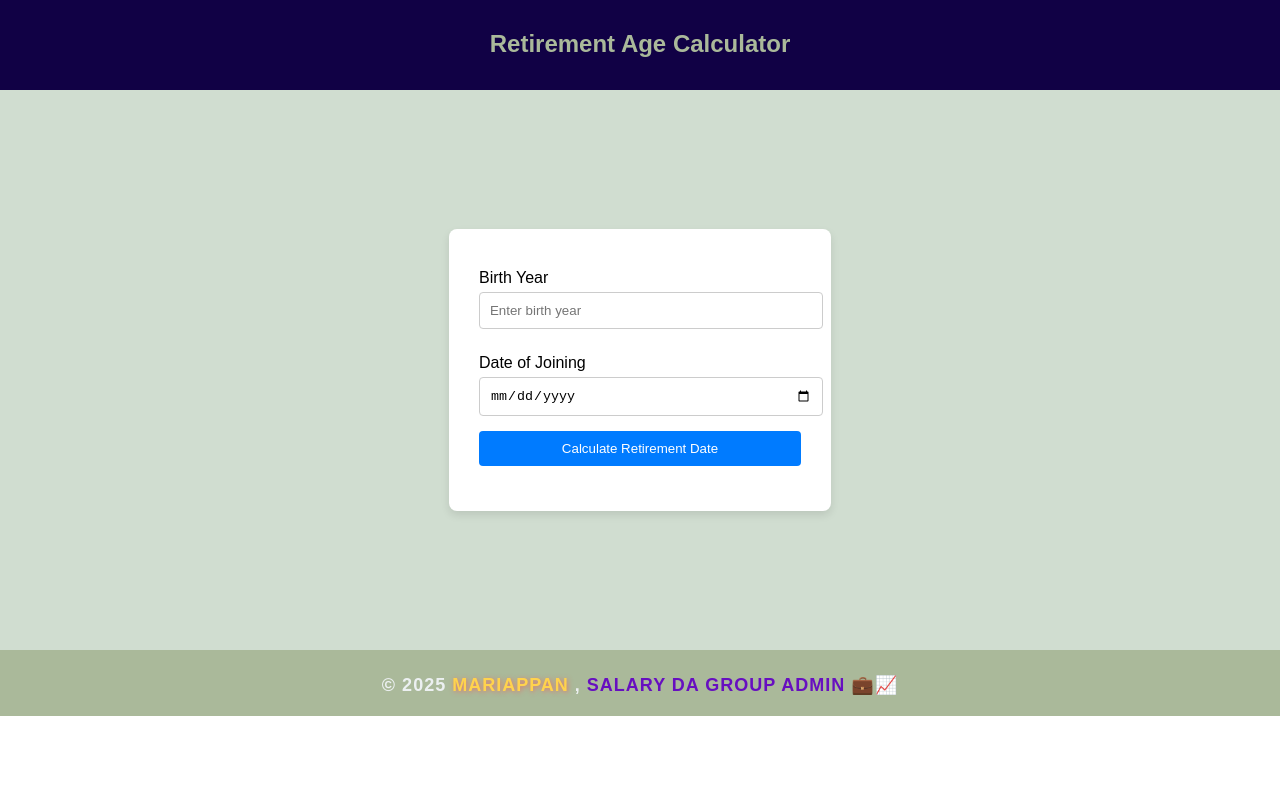
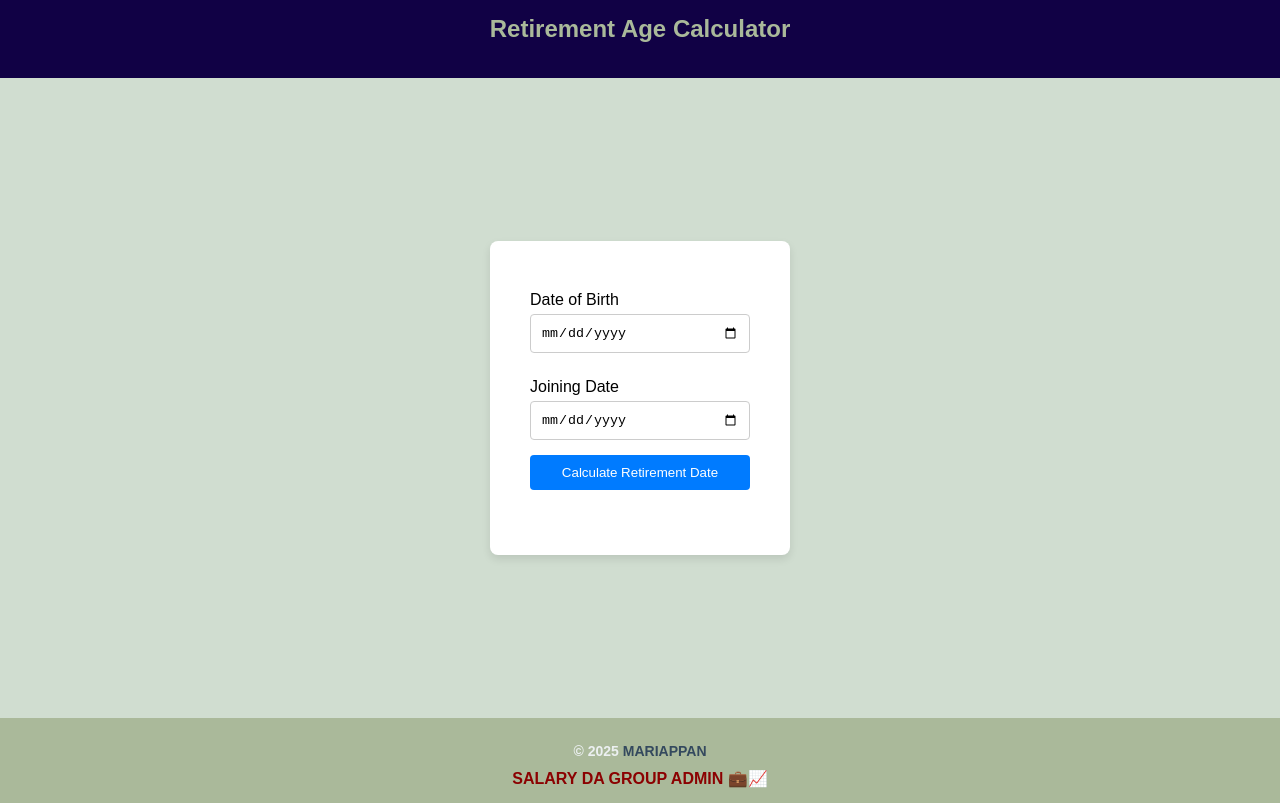
Before and after one commit to suba-shini7/Retirement-Calculator, a plain HTML site: page index.html in a window 1280 px wide. Drawn offline with Linux system fonts and the light colour scheme.

Commit message:
Update index.html

```diff
--- a/index.html
+++ b/index.html
@@ -5,32 +5,33 @@
   <meta name="viewport" content="width=device-width, initial-scale=1.0">
   <title>Retirement Calculator</title>
   <style>
-    *{
+    * {
       margin: 0;
       padding: 0;
+      box-sizing: border-box;
     }
     body {
       font-family: Arial, sans-serif;
     }
-    .main{
+    .main {
       display: flex;
       justify-content: center;
       align-items: center;
-      height: 70vh;
+      height: 80vh;
       background-color: #D0DDD0;
-
     }
-    nav{
+    nav {
       background-color: #110145;
-  height: 60px;
       color: #AAB99A;
-  padding-top: 30px;
+      padding: 15px;
+      text-align: center;
     }
     .container {
       background: #fff;
-      padding: 30px;
+      padding: 40px;
       border-radius: 8px;
       box-shadow: 0 4px 8px rgba(0, 0, 0, 0.1);
+      width: 300px;
     }
     h1 {
       font-size: 24px;
@@ -58,27 +59,29 @@
       background-color: #0056b3;
     }
     .result {
-      font-size: 18px;
+      font-size: 16px;
       color: #333;
+      margin-top: 10px;
+      text-align: center;
     }
     footer {
-      background-color: #AAB99A; /* Dark background for a professional look */
-    color: #ecf0f1; /* Light text for contrast */
-    padding: 20px;
+      background-color: #AAB99A;
+      color: #ecf0f1;
+      padding: 15px;
       text-align: center;
-    font-family: Arial, sans-serif;
-    border-top: 4px solid #AAB99A; /* Adds a color highlight */
     }
     footer h4 {
-    margin: 0;
-    font-size: 18px;
-    letter-spacing: 1px;
+      margin: 10px;
+      font-size: 14px;
     }
     footer h4 span {
-    color: #34495e;; /* Highlighted text */
+      color: #34495e;
       font-weight: bold;
     }
-
+    .ft{
+color: #8b0101;
+font-weight: 700;
+    }
   </style>
 </head>
 <body>
@@ -86,13 +89,12 @@
     <h1>Retirement Age Calculator</h1>
   </nav>
   <div class="main">
+    <div class="container">
+      <label for="birthDate">Date of Birth</label>
+      <input type="date" id="birthDate" placeholder="Enter your date of birth" />
 
-    <div class="container">
-      <label for="birthYear">Birth Year</label>
-      <input type="number" id="birthYear" placeholder="Enter birth year" />
-
-      <label for="joiningDate">Date of Joining</label>
-      <input type="date" id="joiningDate" />
+      <label for="joiningDate">Joining Date</label>
+      <input type="date" id="joiningDate" placeholder="Enter your joining date" />
 
       <button onclick="calculateRetirement()">Calculate Retirement Date</button>
 
@@ -100,40 +102,42 @@
     </div>
   </div>
   <footer>
-    <h4 style="margin: 0; font-size: 18px;">
-      © 2025 <span style="color: #ffd34d; text-shadow: 1px 1px 5px rgba(255, 77, 77, 0.6);">
-        MARIAPPAN
-      </span>
-      , <span style="color: #670fc0; font-weight: bold;">SALARY DA GROUP ADMIN 💼📈</span>
-    </h4>
+    <h4>© 2025 <span>MARIAPPAN</span></h4>
+    <div><span class="ft">SALARY DA GROUP ADMIN 💼📈</span></div>
   </footer>
-
-
   <script>
     function calculateRetirement() {
-      const birthYear = document.getElementById('birthYear').value;
+      const birthDate = document.getElementById('birthDate').value;
       const joiningDate = document.getElementById('joiningDate').value;
 
-      if (!birthYear || !joiningDate) {
-        document.getElementById('result').innerText = 'Please enter both birth year and joining date.';
+      if (!birthDate || !joiningDate) {
+        document.getElementById('result').innerText = 'Please enter both Date of Birth and Joining Date.';
         return;
       }
 
-      // Calculate retirement year
-      const retirementAge = 60;
-      const retirementYear = parseInt(birthYear) + retirementAge;
+      const birthDateObj = new Date(birthDate);
 
-      // Get retirement month and ensure the date is the last day of that month
+      // Calculate the retirement year (60 years from birth date)
+      const retirementYear = birthDateObj.getFullYear() + 60;
+      const birthMonth = birthDateObj.getMonth();
+
+      // Calculate retirement date as the last day of the retirement month
+      const retirementDateObj = new Date(retirementYear, birthMonth + 1, 0); // 0 = Last day of the month
+
+      // Convert joining date to a readable format
       const joiningDateObj = new Date(joiningDate);
-      const retirementMonth = joiningDateObj.getMonth(); // Month of joining date
-      const retirementDateObj = new Date(retirementYear, retirementMonth + 1, 0); // Last day of retirement month
+      const options = { year: 'numeric', month: 'long', day: 'numeric' };
+      const formattedJoiningDate = joiningDateObj.toLocaleDateString('en-US', options);
 
-      const options = { year: 'numeric', month: 'long', day: 'numeric' };
-      const retirementDate = retirementDateObj.toLocaleDateString('en-US', options);
+      // Format retirement date
+      const formattedRetirementDate = retirementDateObj.toLocaleDateString('en-US', options);
 
-      document.getElementById('result').innerText = `Your retirement date is: ${retirementDate}`;
+      // Display the results
+      document.getElementById('result').innerText = `
+        Joining Date: ${formattedJoiningDate}\n
+        Retirement Date: ${formattedRetirementDate}
+      `;
     }
   </script>
-
 </body>
 </html>
```
Lines whose indentation alone changed are shown as unchanged.
